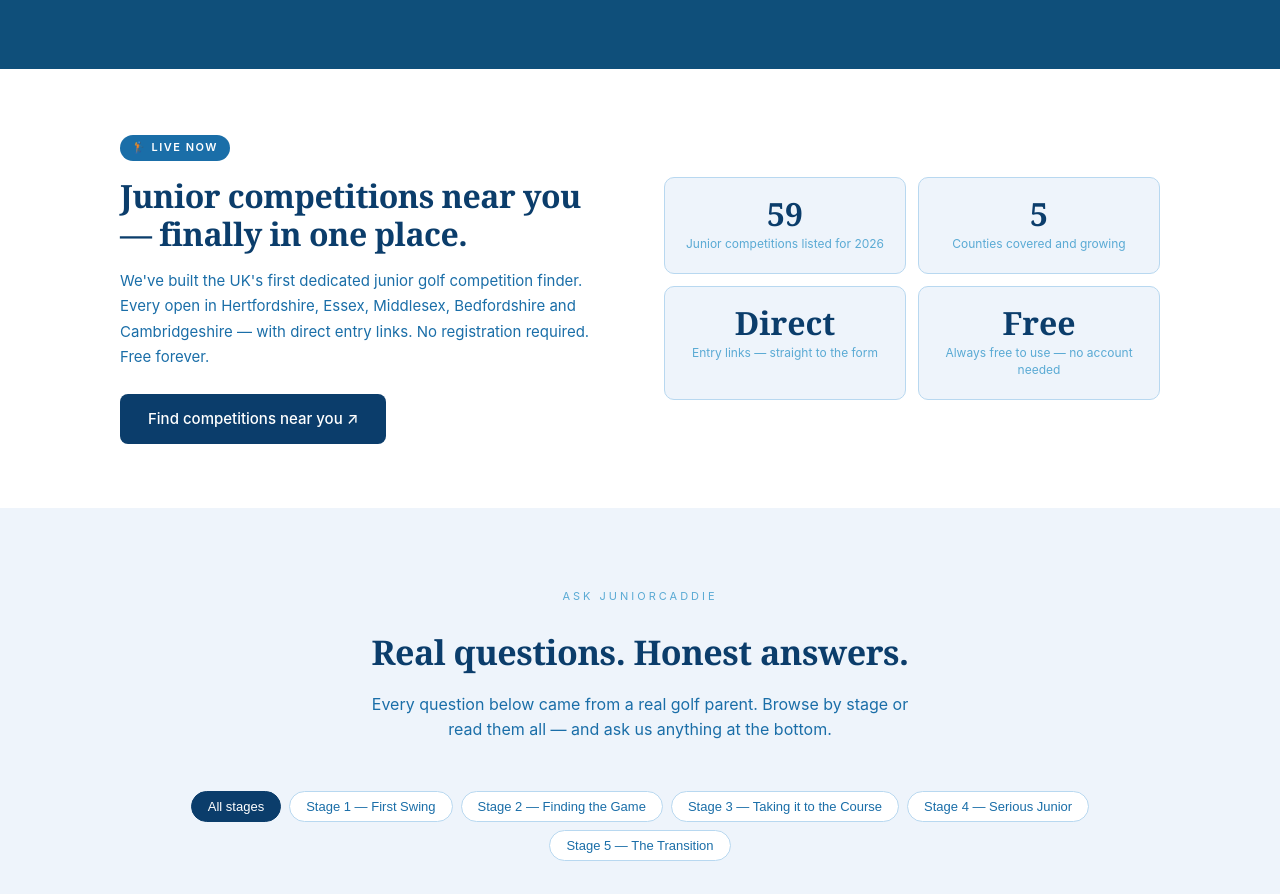
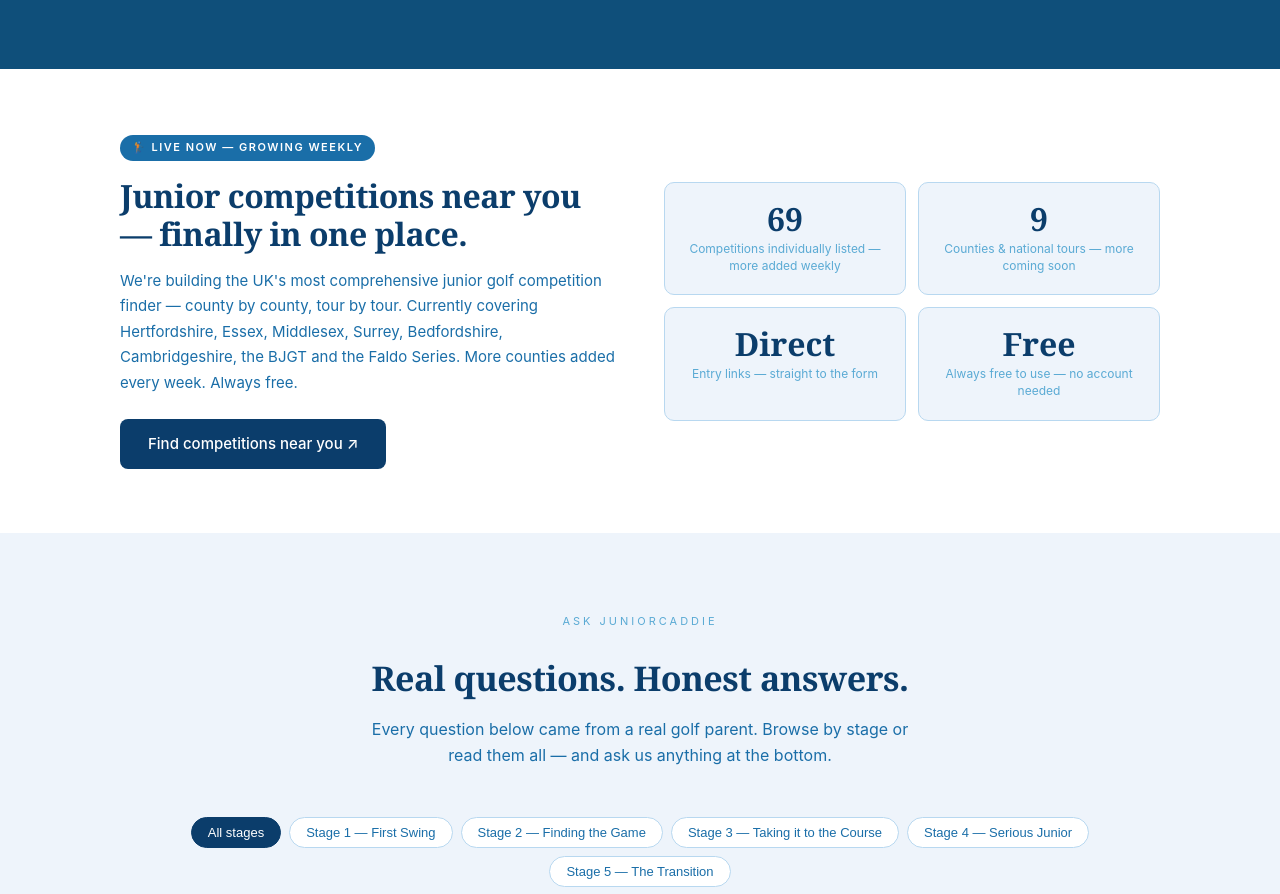
Before and after one commit to daniellovatt-gif/juniorcaddie, a plain HTML site: page index.html in a window 1280 px wide. Shown: the part 2923-3817 px from the top of the page. Drawn offline with Linux system fonts and the light colour scheme.

Commit message:
Add files via upload

```diff
--- a/index.html
+++ b/index.html
@@ -658,19 +658,19 @@
   <section class="comp-teaser">
     <div class="comp-teaser-inner">
       <div class="comp-teaser-text">
-        <span class="live-badge">🏌️ Live now</span>
+        <span class="live-badge">🏌️ Live now — growing weekly</span>
         <h2>Junior competitions near you — finally in one place.</h2>
-        <p>We've built the UK's first dedicated junior golf competition finder. Every open in Hertfordshire, Essex, Middlesex, Bedfordshire and Cambridgeshire — with direct entry links. No registration required. Free forever.</p>
+        <p>We're building the UK's most comprehensive junior golf competition finder — county by county, tour by tour. Currently covering Hertfordshire, Essex, Middlesex, Surrey, Bedfordshire, Cambridgeshire, the BJGT and the Faldo Series. More counties added every week. Always free.</p>
         <a href="competitions.html" class="comp-teaser-cta">Find competitions near you ↗</a>
       </div>
       <div class="comp-stats">
         <div class="comp-stat-card">
-          <div class="comp-stat-n">59</div>
-          <div class="comp-stat-l">Junior competitions listed for 2026</div>
+          <div class="comp-stat-n">69</div>
+          <div class="comp-stat-l">Competitions individually listed — more added weekly</div>
         </div>
         <div class="comp-stat-card">
-          <div class="comp-stat-n">5</div>
-          <div class="comp-stat-l">Counties covered and growing</div>
+          <div class="comp-stat-n">9</div>
+          <div class="comp-stat-l">Counties & national tours — more coming soon</div>
         </div>
         <div class="comp-stat-card">
           <div class="comp-stat-n">Direct</div>
```
